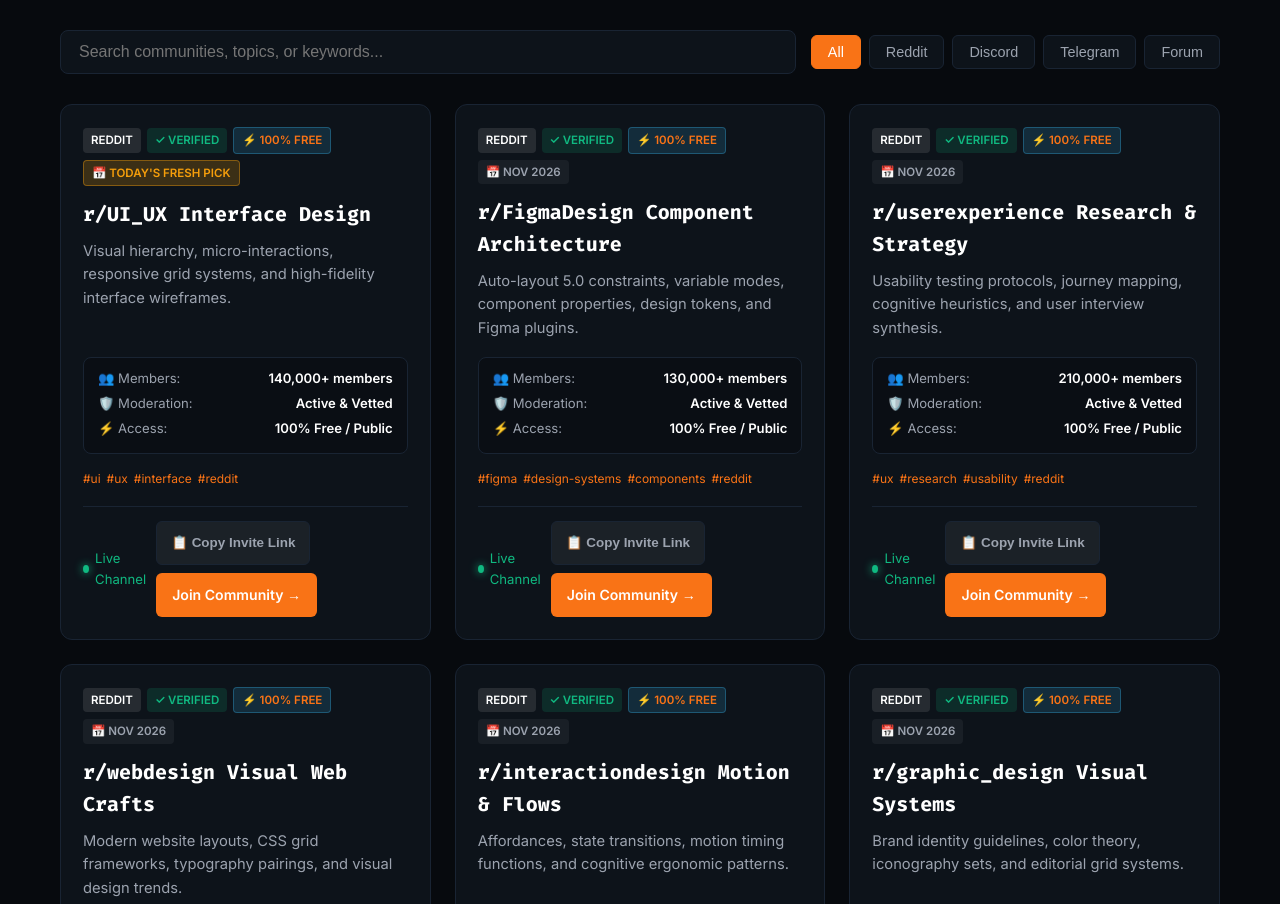
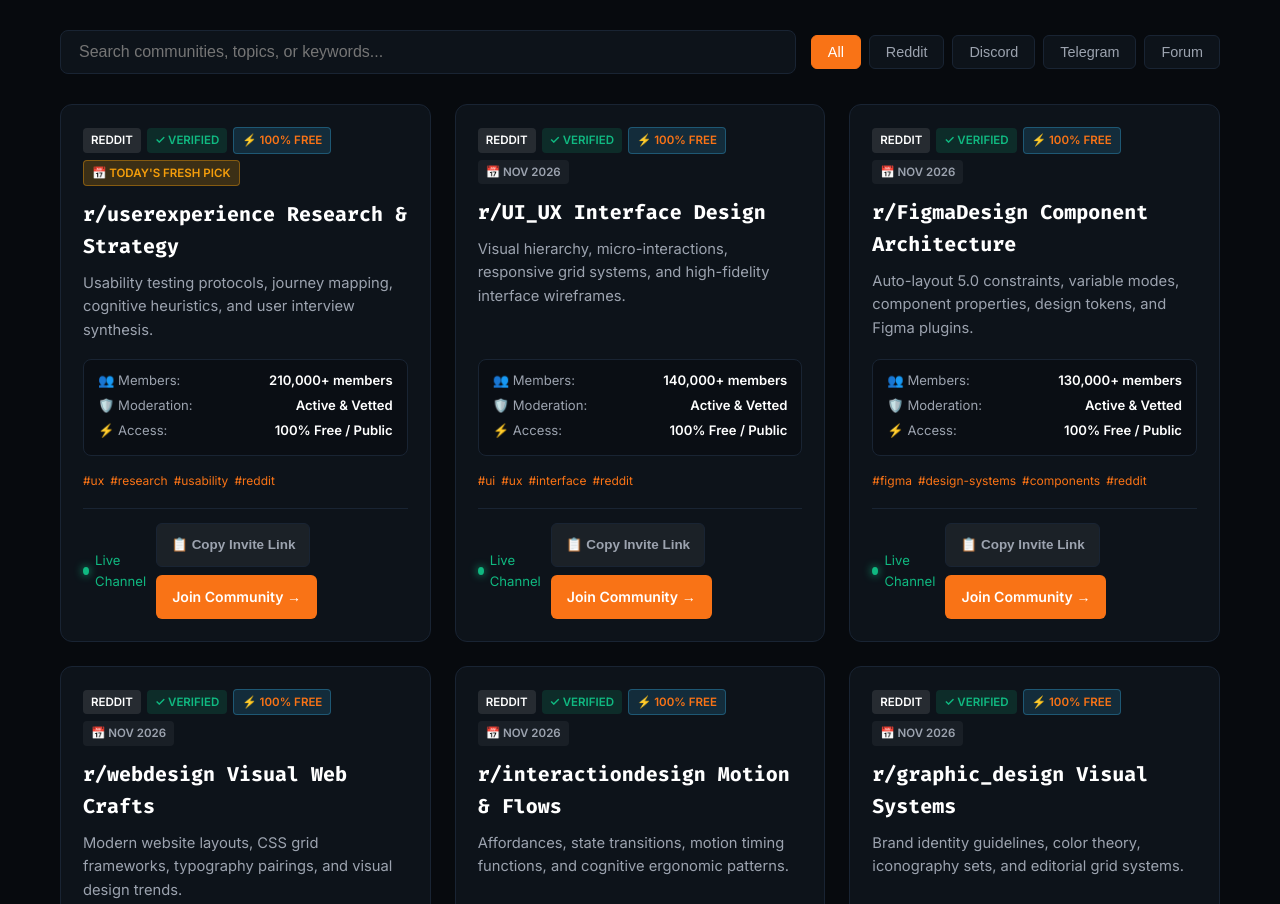
Before and after one commit to jibranpcccc/figma-design-systems-ui-architects-hub, a plain HTML site: page index.html in a window 1280 px wide. Shown: the part 1131-2035 px from the top of the page. Drawn offline with Linux system fonts and the light colour scheme.

Commit message:
feat(replenishment): fresh community links added - 2026-11-20 [skip ci]

```diff
--- a/index.html
+++ b/index.html
@@ -148,23 +148,23 @@
           {
             "@type": "ListItem",
             "position": 1,
+            "name": "r/userexperience Research & Strategy",
+            "description": "Usability testing protocols, journey mapping, cognitive heuristics, and user interview synthesis.",
+            "url": "https://www.reddit.com/r/userexperience/"
+          },
+          {
+            "@type": "ListItem",
+            "position": 2,
             "name": "r/UI_UX Interface Design",
             "description": "Visual hierarchy, micro-interactions, responsive grid systems, and high-fidelity interface wireframes.",
             "url": "https://www.reddit.com/r/UI_UX/"
           },
           {
             "@type": "ListItem",
-            "position": 2,
+            "position": 3,
             "name": "r/FigmaDesign Component Architecture",
             "description": "Auto-layout 5.0 constraints, variable modes, component properties, design tokens, and Figma plugins.",
             "url": "https://www.reddit.com/r/FigmaDesign/"
-          },
-          {
-            "@type": "ListItem",
-            "position": 3,
-            "name": "r/userexperience Research & Strategy",
-            "description": "Usability testing protocols, journey mapping, cognitive heuristics, and user interview synthesis.",
-            "url": "https://www.reddit.com/r/userexperience/"
           },
           {
             "@type": "ListItem",
@@ -615,12 +615,36 @@
         </div>
         <div id="vetted-communities" class="grid">
 
-        <div id="community-card-1" class="card" data-platform="reddit" data-category="ui/ux design">
+        <div id="community-card-1" class="card" data-platform="reddit" data-category="user experience">
             <div class="card-header">
                 <span class="badge badge-platform">Reddit</span>
                 <span class="badge badge-verified">✓ Verified</span>
                 <span class="badge badge-free">⚡ 100% Free</span>
                 <span class="badge badge-date" style="background: rgba(245, 158, 11, 0.2); color: #f59e0b; border: 1px solid rgba(245, 158, 11, 0.4); font-weight: 700;">📅 Today's Fresh Pick</span>
+            </div>
+            <h3 class="card-title">r/userexperience Research & Strategy</h3>
+            <p class="card-desc">Usability testing protocols, journey mapping, cognitive heuristics, and user interview synthesis.</p>
+            <div class="spec-matrix">
+                <div class="spec-row"><span>👥 Members:</span> <strong>210,000+ members</strong></div>
+                <div class="spec-row"><span>🛡️ Moderation:</span> <strong>Active & Vetted</strong></div>
+                <div class="spec-row"><span>⚡ Access:</span> <strong>100% Free / Public</strong></div>
+            </div>
+            <div class="tags-row"><span class="tag">#ux</span><span class="tag">#research</span><span class="tag">#usability</span><span class="tag">#reddit</span></div>
+            <div class="card-footer">
+                <span class="activity-pulse"><span class="pulse-dot"></span> Live Channel</span>
+                <div class="card-actions">
+                    <button class="btn-copy-invite" onclick="copyInviteLink(event, 'https://www.reddit.com/r/userexperience/')">📋 Copy Invite Link</button>
+                    <a href="https://www.reddit.com/r/userexperience/" target="_blank" rel="noopener noreferrer" class="btn-join">Join Community →</a>
+                </div>
+            </div>
+        </div>
+
+        <div id="community-card-2" class="card" data-platform="reddit" data-category="ui/ux design">
+            <div class="card-header">
+                <span class="badge badge-platform">Reddit</span>
+                <span class="badge badge-verified">✓ Verified</span>
+                <span class="badge badge-free">⚡ 100% Free</span>
+                <span class="badge badge-date">📅 Nov 2026</span>
             </div>
             <h3 class="card-title">r/UI_UX Interface Design</h3>
             <p class="card-desc">Visual hierarchy, micro-interactions, responsive grid systems, and high-fidelity interface wireframes.</p>
@@ -639,7 +663,7 @@
             </div>
         </div>
 
-        <div id="community-card-2" class="card" data-platform="reddit" data-category="figma & design systems">
+        <div id="community-card-3" class="card" data-platform="reddit" data-category="figma & design systems">
             <div class="card-header">
                 <span class="badge badge-platform">Reddit</span>
                 <span class="badge badge-verified">✓ Verified</span>
@@ -659,30 +683,6 @@
                 <div class="card-actions">
                     <button class="btn-copy-invite" onclick="copyInviteLink(event, 'https://www.reddit.com/r/FigmaDesign/')">📋 Copy Invite Link</button>
                     <a href="https://www.reddit.com/r/FigmaDesign/" target="_blank" rel="noopener noreferrer" class="btn-join">Join Community →</a>
-                </div>
-            </div>
-        </div>
-
-        <div id="community-card-3" class="card" data-platform="reddit" data-category="user experience">
-            <div class="card-header">
-                <span class="badge badge-platform">Reddit</span>
-                <span class="badge badge-verified">✓ Verified</span>
-                <span class="badge badge-free">⚡ 100% Free</span>
-                <span class="badge badge-date">📅 Nov 2026</span>
-            </div>
-            <h3 class="card-title">r/userexperience Research & Strategy</h3>
-            <p class="card-desc">Usability testing protocols, journey mapping, cognitive heuristics, and user interview synthesis.</p>
-            <div class="spec-matrix">
-                <div class="spec-row"><span>👥 Members:</span> <strong>210,000+ members</strong></div>
-                <div class="spec-row"><span>🛡️ Moderation:</span> <strong>Active & Vetted</strong></div>
-                <div class="spec-row"><span>⚡ Access:</span> <strong>100% Free / Public</strong></div>
-            </div>
-            <div class="tags-row"><span class="tag">#ux</span><span class="tag">#research</span><span class="tag">#usability</span><span class="tag">#reddit</span></div>
-            <div class="card-footer">
-                <span class="activity-pulse"><span class="pulse-dot"></span> Live Channel</span>
-                <div class="card-actions">
-                    <button class="btn-copy-invite" onclick="copyInviteLink(event, 'https://www.reddit.com/r/userexperience/')">📋 Copy Invite Link</button>
-                    <a href="https://www.reddit.com/r/userexperience/" target="_blank" rel="noopener noreferrer" class="btn-join">Join Community →</a>
                 </div>
             </div>
         </div>
```
Also changed, not shown: data/groups.json (+20 -19 lines), feed.xml (+9 -2 lines).
